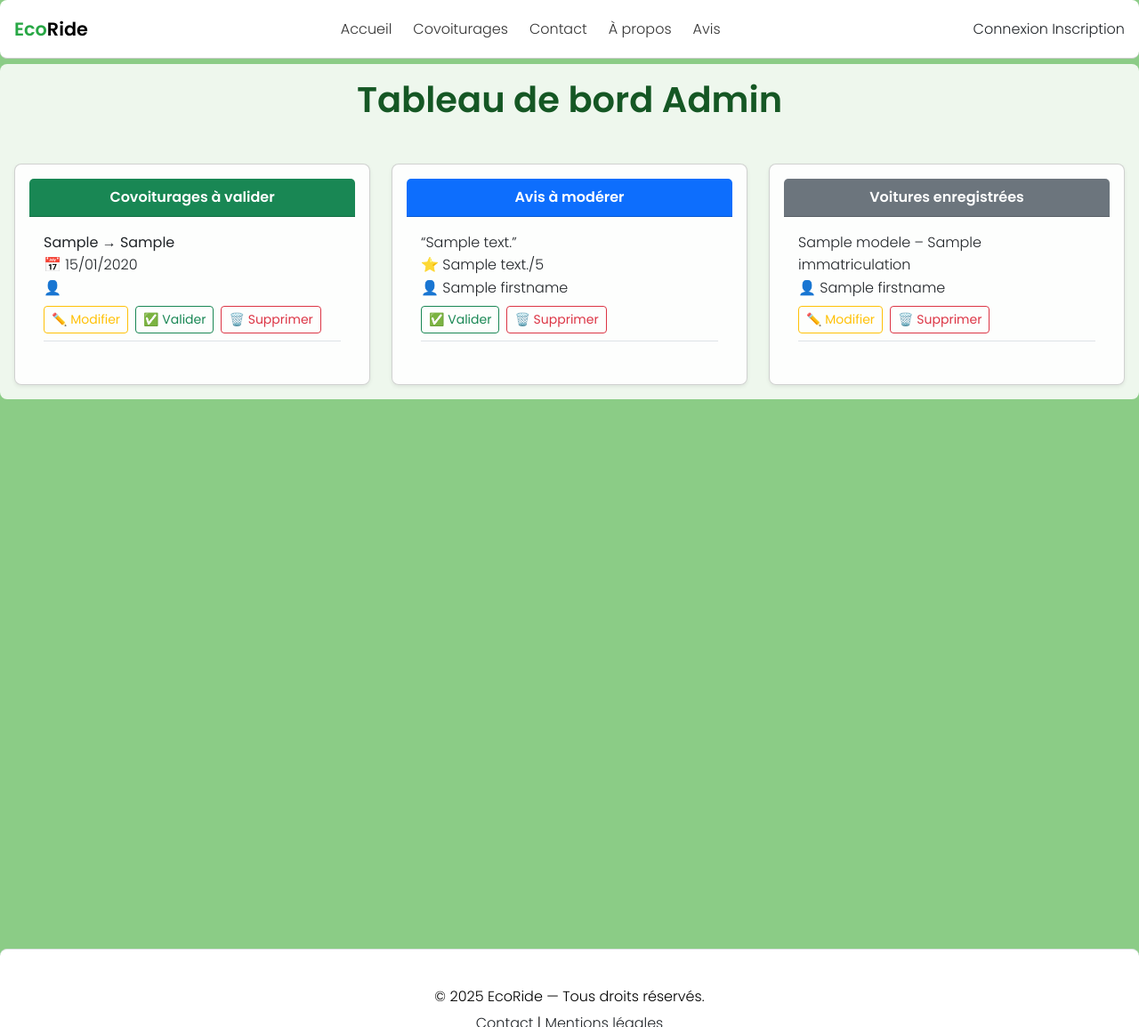
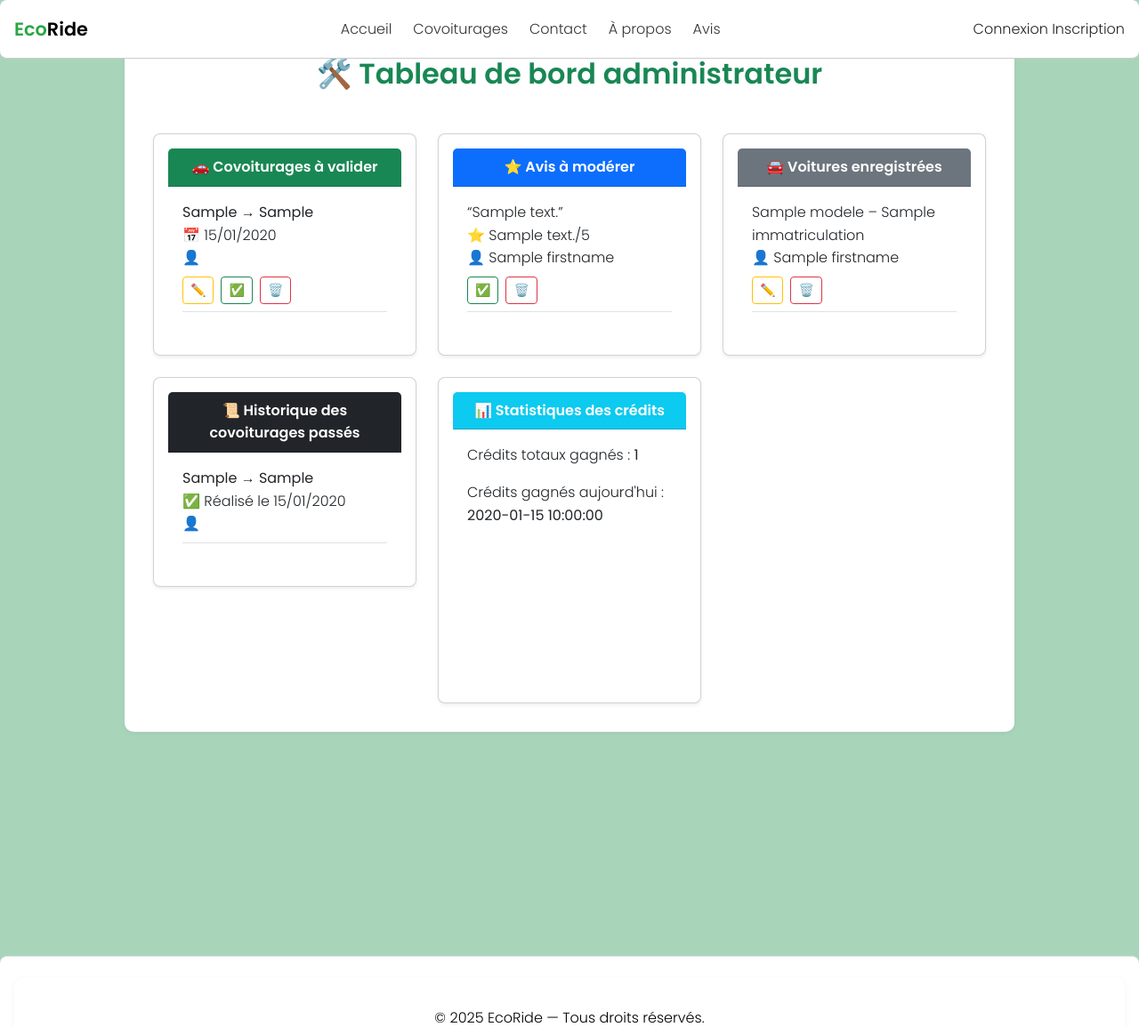
Before and after one commit to KlausAbut/ecoridesymfony, a Symfony app: template templates/admin/dashboard.html.twig in a window 1280 px wide. Shown: the whole page at 89% size. Run offline with Twig, Linux system fonts and the light colour scheme; the template is opened without the code that fills it: most values are stand-ins (such as "Sample title", 1, 10 or a date in 2020); a map, chart or similar area stays blank; style sheets or scripts are compiled from the project's sources; some libraries are stand-ins or nearby versions.

Commit message:
add statistiques

```diff
--- a/assets/styles/app.css
+++ b/assets/styles/app.css
@@ -2,29 +2,63 @@
 @tailwind components;
 @tailwind utilities;
 
-/* Général */
+/* === GLOBAL === */
+
 html, body {
-  font-family: 'Poppins', sans-serif;
-  height: 100%;
-  padding: 0;
-  margin: 0;
-  background-color: rgb(139, 204, 134);
-  background-size: cover;
+  background-color: #A8D5BA;
   font-family: 'Poppins', sans-serif;
   font-weight: 300;
   font-size: 1rem;
   line-height: 1.6;
   color: #212529;
+  margin: 0;
+  padding: 0;
+  height: 100%;
   display: block;
   min-height: 100vh;
   overflow-x: hidden;
 }
 
+/* === STRUCTURE === */
+
 main.container {
   min-height: calc(100vh - 150px);
+  flex: 1;
   z-index: auto !important;
-  flex: 1;
 }
+
+.main-content {
+  min-height: calc(100vh - 160px);
+}
+
+.container {
+  background: white;
+  border-radius: 10px;
+  padding: 2rem;
+  margin-bottom: 2rem;
+  box-shadow: 0 2px 8px rgba(0,0,0,0.05);
+}
+
+.section-box {
+  background-color: white;
+  padding: 2rem;
+  border-radius: 10px;
+  margin: 2rem auto;
+  max-width: 1000px;
+  box-shadow: 0 2px 6px rgba(0,0,0,0.05);
+}
+
+.card, .navbar, footer {
+  background-color: white;;
+  border-radius: 8px;
+  padding: 1rem;
+}
+
+footer {
+  margin-top: auto;
+}
+
+/* === TYPOGRAPHIE === */
 
 h1, .h1 {
   font-size: 2.5rem;
@@ -53,16 +87,8 @@ p {
   margin-bottom: 1rem;
 }
 
-section {
-  position: relative;
-  z-index: auto;
-}
+/* === BOUTONS === */
 
-.main-content {
-  min-height: calc(100vh - 160px);
-}
-
-/* Bouton EcoRide */
 .btn-ecoride {
   background-color: #28a745;
   color: #fff;
@@ -75,18 +101,99 @@ section {
   background-color: #218838;
 }
 
-/* Layouts */
-.container, .card, .navbar, footer {
-  background-color: rgba(255, 255, 255, 0.85);
-  border-radius: 8px;
-  padding: 1rem;
+/* === FORMULAIRES === */
+
+#formRecherche {
+  background-color: transparent;
+  box-shadow: none;
 }
 
-footer {
-  margin-top: auto;
+#formRecherche input,
+#formRecherche button {
+  padding: 0.5rem;
 }
 
-/* Dropdown utilisateur */
+/* === NAVIGATION === */
+
+.navbar {
+  background: white;
+  padding: 1rem;
+  display: flex;
+  justify-content: space-between;
+  align-items: center;
+  border-bottom: 1px solid #ccc;
+  z-index: 50;
+}
+
+.navbar .logo {
+  font-weight: bold;
+  font-size: 1.3rem;
+  color: #000;
+  text-decoration: none;
+}
+
+.green {
+  color: #28a745;
+}
+
+.nav-center {
+  display: flex;
+  gap: 1.5rem;
+}
+
+.nav-center a {
+  text-decoration: none;
+  color: #333;
+}
+
+.nav-center a:hover {
+  text-decoration: underline;
+}
+
+.fixed-top {
+  position: fixed;
+  top: 0;
+  width: 100%;
+}
+
+/* === MENU MOBILE === */
+
+.nav-mobile {
+  display: none;
+}
+
+.nav-mobile.show {
+  display: flex !important;
+  flex-direction: column;
+  gap: 1rem;
+  position: absolute;
+  top: 60px;
+  right: 1rem;
+  background: white;
+  padding: 1rem;
+  border-radius: 8px;
+  z-index: 999;
+}
+
+.burger {
+  display: none;
+  font-size: 1.5rem;
+  background: none;
+  border: none;
+  cursor: pointer;
+}
+
+@media (max-width: 768px) {
+  .nav-center, .nav-right {
+    display: none;
+  }
+  .burger {
+    display: block;
+  }
+}
+
+/* === DROPDOWN UTILISATEUR === */
+
 .dropdown {
   position: relative;
   display: inline-block;
--- a/templates/admin/dashboard.html.twig
+++ b/templates/admin/dashboard.html.twig
@@ -3,17 +3,16 @@
 {% block title %}Admin - Tableau de bord{% endblock %}
 
 {% block body %}
-<section class="py-5">
-  <div class="container">
-    <h1 class="text-center text mb-5">Tableau de bord Admin</h1>
+<section class="section-box">
+  <h2 class="text-center text-success mb-5">🛠️ Tableau de bord administrateur</h2>
 
   <div class="row row-cols-1 row-cols-md-3 g-4">
 
-      <!-- COVOITURAGES -->
+    {# === COVOITURAGES === #}
     <div class="col">
-        <div class="card shadow-sm h-100">
-          <div class="card-header bg-success text-white text-center fw-bold">
-            Covoiturages à valider
+      <div class="card h-100 shadow-sm">
+        <div class="card-header bg-success text-white fw-bold text-center">
+          🚗 Covoiturages à valider
         </div>
         <div class="card-body">
           {% if covoiturages is not empty %}
@@ -23,10 +22,10 @@
                 📅 {{ c.dateDepart|date('d/m/Y') }}<br>
                 👤 {{ c.createdBy.firstname }}
 
-                  <div class="mt-2 d-flex gap-2">
-                    <a href="{{ path('covoiturage_edit', {'id': c.id}) }}" class="btn btn-outline-warning btn-sm">✏️ Modifier</a>
-                    <a href="{{ path('admin_covoiturage_valider', {'id': c.id}) }}" class="btn btn-outline-success btn-sm">✅ Valider</a>
-                    <a href="{{ path('admin_covoiturage_supprimer', {'id': c.id}) }}" class="btn btn-outline-danger btn-sm">🗑️ Supprimer</a>
+                <div class="mt-2 d-flex flex-wrap gap-2">
+                  <a href="{{ path('covoiturage_edit', {'id': c.id}) }}" class="btn btn-outline-warning btn-sm">✏️</a>
+                  <a href="{{ path('admin_covoiturage_valider', {'id': c.id}) }}" class="btn btn-outline-success btn-sm">✅</a>
+                  <a href="{{ path('admin_covoiturage_supprimer', {'id': c.id}) }}" class="btn btn-outline-danger btn-sm">🗑️</a>
                 </div>
               </div>
             {% endfor %}
@@ -37,23 +36,23 @@
       </div>
     </div>
 
-      <!-- AVIS -->
+    {# === AVIS === #}
     <div class="col">
-        <div class="card shadow-sm h-100">
-          <div class="card-header bg-primary text-white text-center fw-bold">
-            Avis à modérer
+      <div class="card h-100 shadow-sm">
+        <div class="card-header bg-primary text-white fw-bold text-center">
+          ⭐ Avis à modérer
         </div>
         <div class="card-body">
           {% if avis is not empty %}
             {% for a in avis %}
               <div class="mb-3 border-bottom pb-2">
                 “{{ a.commentaire }}”<br>
-                  ⭐️ {{ a.note }}/5<br>
+                ⭐ {{ a.note }}/5<br>
                 👤 {{ a.user.firstname }}
 
                 <div class="mt-2 d-flex gap-2">
-                    <a href="{{ path('admin_avis_valider', {'id': a.id}) }}" class="btn btn-outline-success btn-sm">✅ Valider</a>
-                    <a href="{{ path('admin_avis_supprimer', {'id': a.id}) }}" class="btn btn-outline-danger btn-sm">🗑️ Supprimer</a>
+                  <a href="{{ path('admin_avis_valider', {'id': a.id}) }}" class="btn btn-outline-success btn-sm">✅</a>
+                  <a href="{{ path('admin_avis_supprimer', {'id': a.id}) }}" class="btn btn-outline-danger btn-sm">🗑️</a>
                 </div>
               </div>
             {% endfor %}
@@ -64,11 +63,11 @@
       </div>
     </div>
 
-      <!-- VOITURES -->
+    {# === VOITURES === #}
     <div class="col">
-        <div class="card shadow-sm h-100">
-          <div class="card-header bg-secondary text-white text-center fw-bold">
-            Voitures enregistrées
+      <div class="card h-100 shadow-sm">
+        <div class="card-header bg-secondary text-white fw-bold text-center">
+          🚘 Voitures enregistrées
         </div>
         <div class="card-body">
           {% if voitures is not empty %}
@@ -78,8 +77,8 @@
                 👤 {{ v.user.firstname }}
 
                 <div class="mt-2 d-flex gap-2">
-                    <a href="{{ path('voiture_edit', {'id': v.id}) }}" class="btn btn-outline-warning btn-sm">✏️ Modifier</a>
-                    <a href="{{ path('admin_voiture_supprimer', {'id': v.id}) }}" class="btn btn-outline-danger btn-sm">🗑️ Supprimer</a>
+                  <a href="{{ path('voiture_edit', {'id': v.id}) }}" class="btn btn-outline-warning btn-sm">✏️</a>
+                  <a href="{{ path('admin_voiture_supprimer', {'id': v.id}) }}" class="btn btn-outline-danger btn-sm">🗑️</a>
                 </div>
               </div>
             {% endfor %}
@@ -90,7 +89,40 @@
       </div>
     </div>
 
+    <div class="col-12">
+      <div class="card shadow-sm">
+        <div class="card-header bg-dark text-white fw-bold text-center">
+          📜 Historique des covoiturages passés
         </div>
+        <div class="card-body">
+          {% if historiques is not empty %}
+            {% for h in historiques %}
+              <div class="mb-3 border-bottom pb-2">
+                <strong>{{ h.lieuDepart }} → {{ h.lieuArrivee }}</strong><br>
+                ✅ Réalisé le {{ h.dateDepart|date('d/m/Y') }}<br>
+                👤 {{ h.createdBy.firstname }}
+              </div>
+            {% endfor %}
+          {% else %}
+            <p class="text-muted">Aucun trajet passé enregistré.</p>
+          {% endif %}
+        </div>
+      </div>
+    </div>
+
+    <div class="col-12">
+      <div class="card shadow-sm">
+        <div class="card-header bg-info text-white fw-bold text-center">
+          📊 Statistiques des crédits
+        </div>
+        <div class="card-body">
+          <p>Crédits totaux gagnés : <strong>{{ totalCredits }}</strong></p>
+          <p>Crédits gagnés aujourd'hui : <strong>{{ creditsToday }}</strong></p>
+          <canvas id="creditChart" height="150"></canvas>
+        </div>
+      </div>
+    </div>
+
   </div>
 </section>
 {% endblock %}
--- a/templates/base.html.twig
+++ b/templates/base.html.twig
@@ -17,6 +17,33 @@
             {{ encore_entry_link_tags('app') }}
     {% endblock %}
 </head>
+
+    <script src="https://cdn.jsdelivr.net/npm/chart.js"></script>
+    <script>
+    const ctx = document.getElementById('creditChart');
+    if (ctx) {
+        new Chart(ctx, {
+        type: 'bar',
+        data: {
+            labels: {{ chartLabels|json_encode|raw }},
+            datasets: [{
+            label: 'Crédits par jour',
+            data: {{ chartData|json_encode|raw }},
+            backgroundColor: 'rgba(40, 167, 69, 0.6)',
+            borderColor: 'rgba(40, 167, 69, 1)',
+            borderWidth: 1
+            }]
+        },
+        options: {
+            responsive: true,
+            scales: {
+            y: { beginAtZero: true }
+            }
+        }
+        });
+    }
+    </script>
+
 <body>
 
         {% for message in app.flashes('success') %}
```
Also changed, not shown: other parts of assets/styles/app.css (+1 -91 lines), src/Controller/Admin/DashboardController.php (+38 -5 lines), templates/default/accueil.html.twig (+45 -8 lines), templates/default/avis.html.twig (+6 -9 lines), templates/default/contact.html.twig (+22 -28 lines), templates/default/recherche.html.twig (+9 -17 lines), templates/user/profil.html.twig (+20 -24 lines), templates/user/reservations.html.twig (+13 -12 lines), templates/user/trajets.html.twig (+19 -15 lines). Lines whose indentation alone changed are shown as unchanged.
